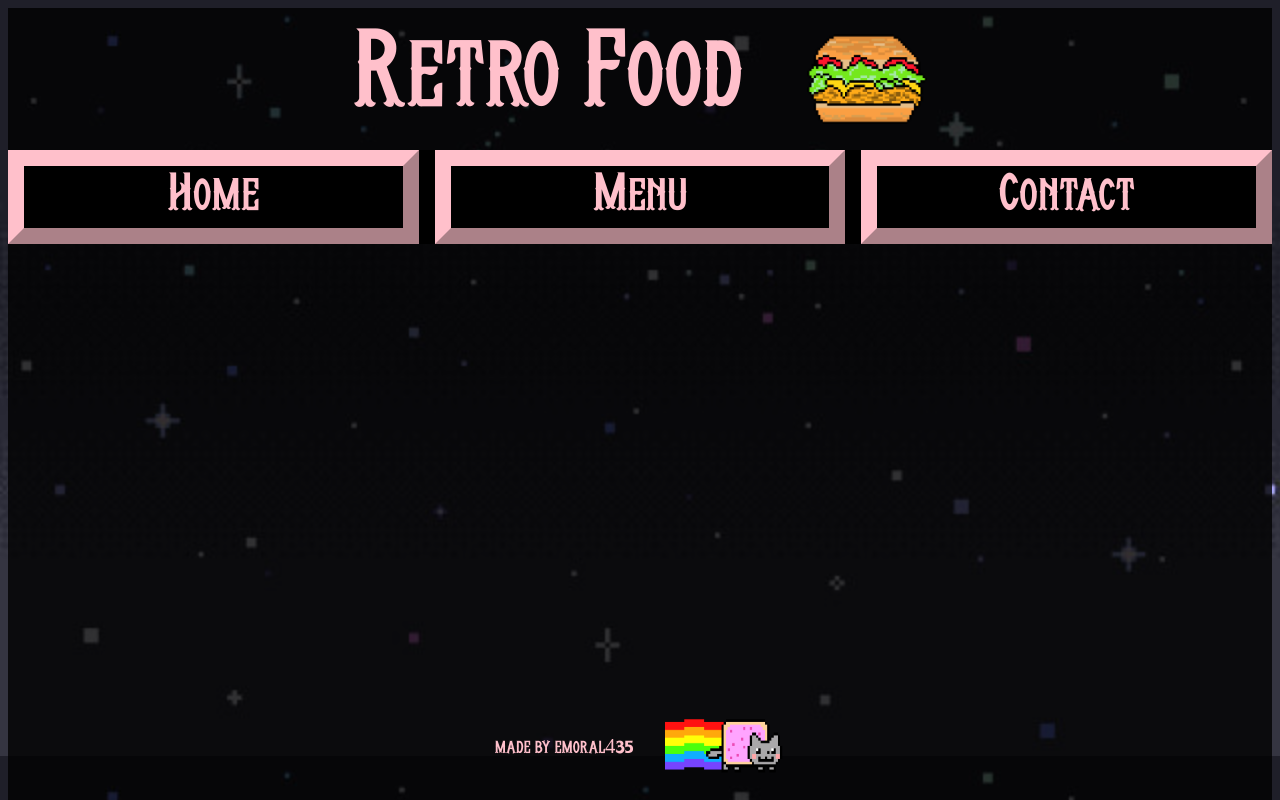
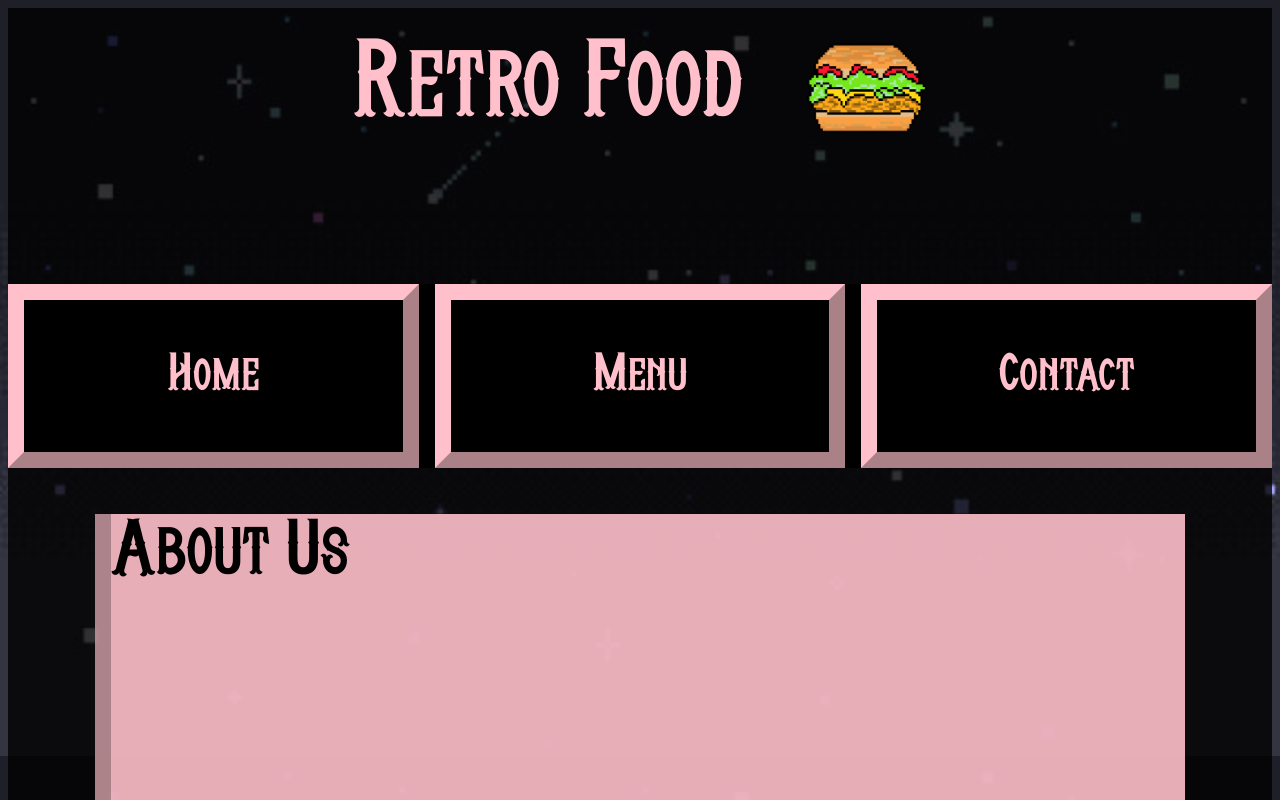
Before and after one commit to emoral435/Restaurant-Page, a website built with webpack: page dist/index.html in a window 1280 px wide. Shown: the top 800 px of the page. Built offline with nearby package versions, Linux system fonts and the light colour scheme; a web font is replaced by a local one.

Commit message:
Changes required to fix heigh of elements

```diff
--- a/src/modules/initial-page.js
+++ b/src/modules/initial-page.js
@@ -22,7 +22,7 @@ export default function pageLoad() {
     let imageDiv = makeDiv('image');
     let img = new Image(120, 90);
     img.classList.add('image', 'grow');
-    img.src = '/src/burger.png'
+    img.src = '/src/images/burger.png'
     imageDiv.appendChild(img);
     title.textContent = 'Retro Food';
     title.append(imageDiv);
@@ -42,6 +42,9 @@ export default function pageLoad() {
     // this makes the first part of the webpage that someone sees when they first load the website
     let main = makeDiv('main');
     let mainContent = makeDiv('mainContent');
+    let header  = makeDiv('header');
+    header.textContent = 'About Us';
+    mainContent.append(header);
     main.append(mainContent);
     content.append(main);
 
@@ -52,7 +55,7 @@ export default function pageLoad() {
     let footerImg = new Image(120, 60);
     let footerTag = document.createElement('a');
     footerImg.classList.add('image', 'neon');
-    footerImg.src = '/src/Nyan-Cat-PNG.png'
+    footerImg.src = '/src/images/Nyan-Cat-PNG.png'
     footerTag.appendChild(footerImg);
     footer.append(footerDiv, footerImg)
     content.append(footer)
--- a/src/style.css
+++ b/src/style.css
@@ -4,13 +4,12 @@
 }
 
 body {
-    background-image: url('/src/sky.png')
+    background-image: url('/src/images/sky.png')
 }
 
 #content {
     display: grid;
     grid-template-rows: 3fr 2fr 10fr 1fr;
-    height: 100vh;
     background-color: rgba(0, 0, 0, .8);
 }
 
@@ -34,7 +33,7 @@
 }
 
 .neon:hover {
-    transform: scale(1.1);
+    transform: scale(1.4);
 }
 
 .nav {
@@ -80,6 +79,18 @@
 .mainContent {
     width: 85%;
     height: 90%;
+    background-color: pink;
+    border-left-style: solid;
+    border-width: 1rem;
+    border-color: rgb(190, 145, 152);
+    opacity: 90%;
+    display: grid;
+    grid-template-rows: 1fr 8fr;
+}
+
+.header {
+    font-family: 'Whishholder', sans-serif;
+    font-size: 5rem;
 }
 
 .title {
@@ -89,4 +100,5 @@
     font-size: 7rem;
     font-family: 'Whishholder', sans-serif;
     color: pink;
+    height: 10rem;
 }
```
Also changed, not shown: dist/main.js, src/images/Nyan-Cat-PNG.png (renamed from src/Nyan-Cat-PNG.png), src/images/Pokeball-PNG-Pic-Background.png (renamed from src/Pokeball-PNG-Pic-Background.png), src/images/alien.png (added), src/images/burger.png (renamed from src/burger.png), src/images/fbi.png (added), src/images/sky.png (renamed from src/sky.png).
